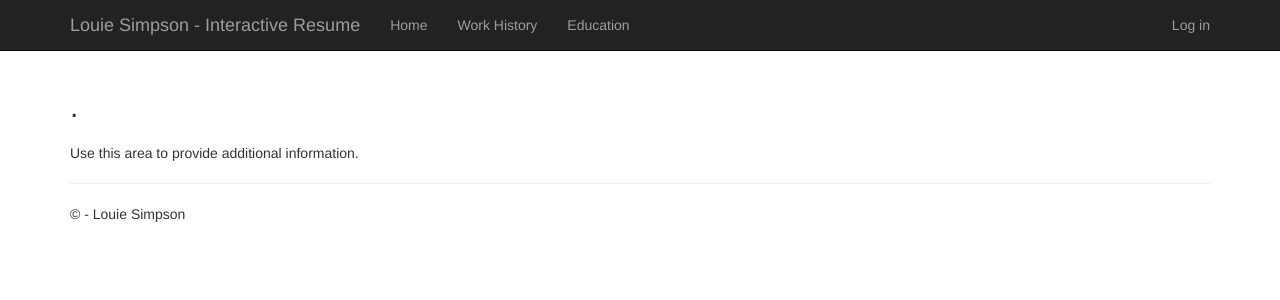
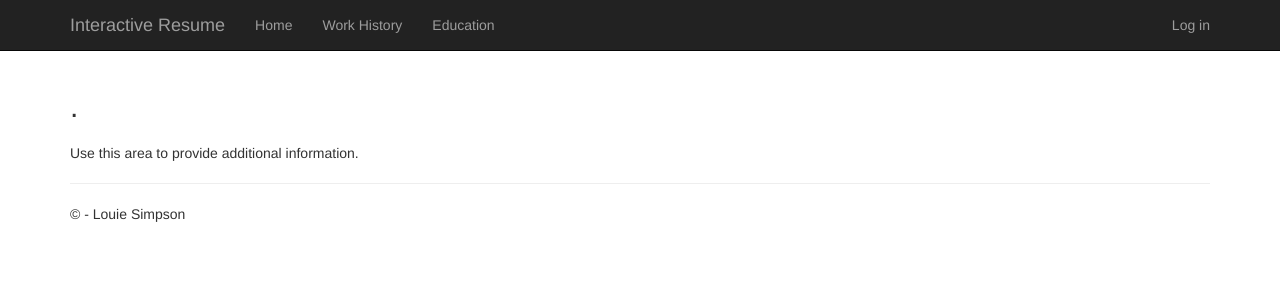
Before and after one commit to louissimps/InteractiveResume, a Django app: template app/templates/app/about.html in a window 1280 px wide. Shown: the top 300 px of the page. Run offline with Django 3.2, Linux system fonts and the light colour scheme; the template is opened without the code that fills it: values that come from a table or form of the project are taken from there, others are empty; data comes from the database, SQL or seed files in the repository; some libraries are stand-ins or nearby versions.

```diff
--- a/app/templates/app/layout.html
+++ b/app/templates/app/layout.html
@@ -21,7 +21,7 @@
                     <span class="icon-bar"></span>
                     <span class="icon-bar"></span>
                 </button>
-                <a href="/" class="navbar-brand">Louie Simpson - Interactive Resume</a>
+                <a href="/" class="navbar-brand">Interactive Resume</a>
             </div>
             <div class="navbar-collapse collapse">
                 <ul class="nav navbar-nav">
```
